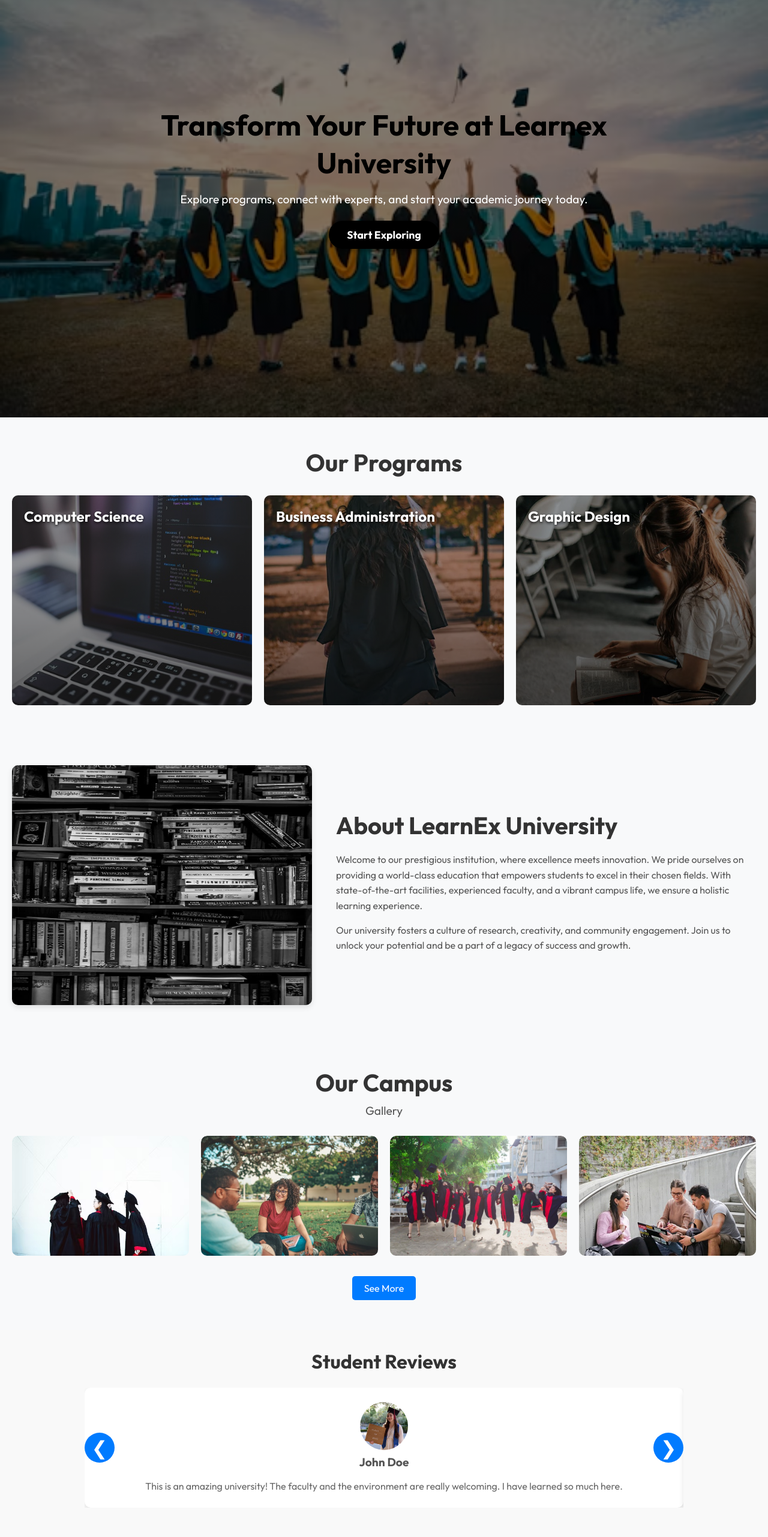
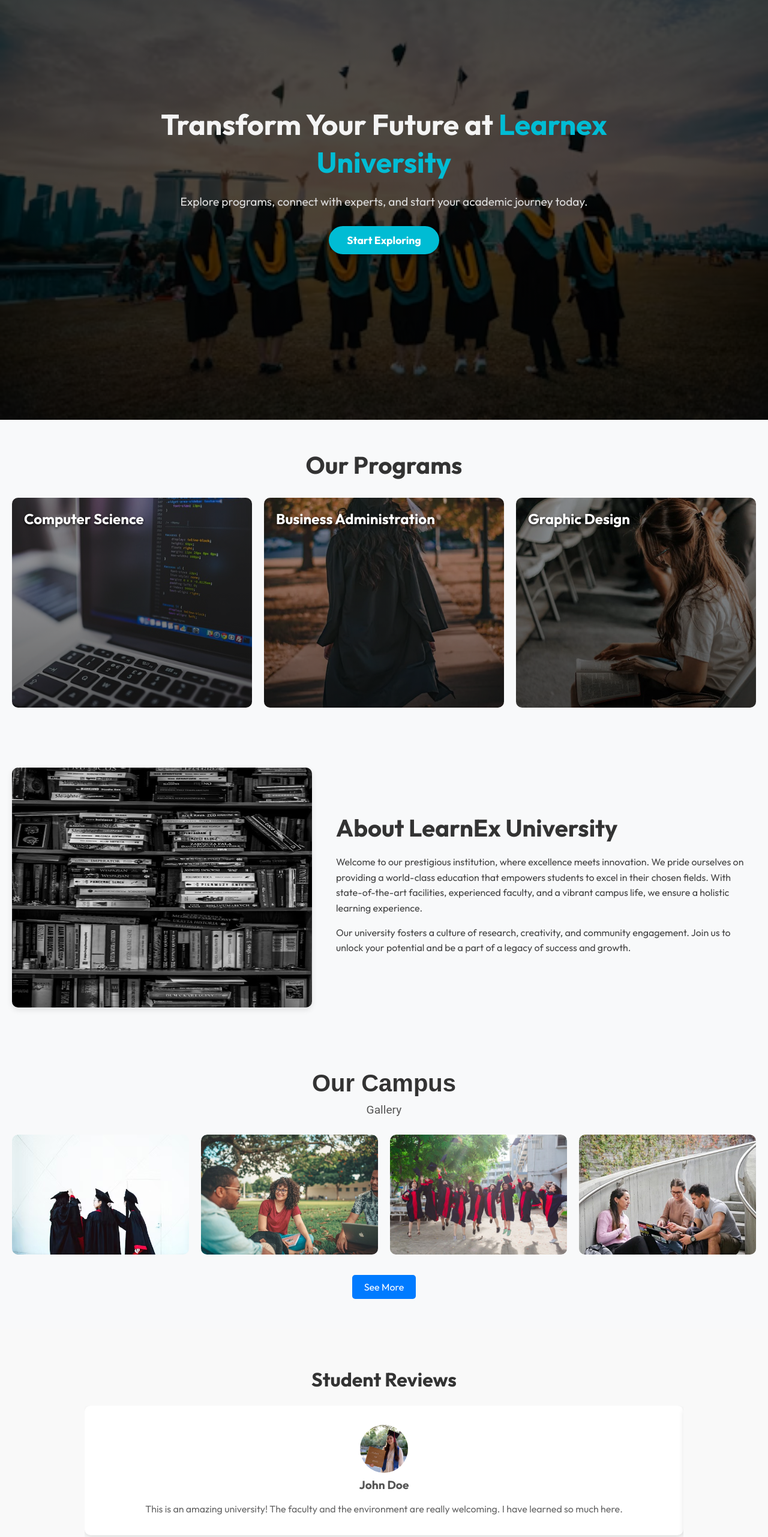
Before and after one commit to abdullahsabirjs/learnex, a React (Vite) app: page / in a window 1280 px wide. Shown: the part 234-2797 px from the top of the page at 60% size. Built offline with nearby package versions, Linux system fonts and the light colour scheme.

Commit message:
some enhancment added

```diff
--- a/src/Components/Navbar/Navbar.jsx
+++ b/src/Components/Navbar/Navbar.jsx
@@ -14,9 +14,11 @@ const Navbar = () => {
   };
 
   return (
-    <nav>
+    <nav className="navbar">
       <div className="navbar-container">
-        <img src={logo} alt="Logo" className="logo" />
+        <a href="#home" className="logo-link">
+          <img src={logo} alt="Logo" className="logo" />
+        </a>
         <button className="menu-toggle" onClick={toggleMenu}>
           ☰
         </button>
--- a/src/Components/Programs/program.jsx
+++ b/src/Components/Programs/program.jsx
@@ -42,6 +42,7 @@ const Program = () => {
             <h3 className="program-name">{program.name}</h3>
             <div className="program-details">
               <p className="program-description">{program.description}</p>
+              <button className="learn-more-btn">Learn More</button>
             </div>
           </div>
         ))}
--- a/src/Components/about/about.css
+++ b/src/Components/about/about.css
@@ -1,4 +1,3 @@
-/* About Section */
 .about-section {
   padding: 50px 20px;
   background-color: #f8f9fa;
@@ -20,10 +19,16 @@
 
 .about-image img {
   width: 100%;
-    height: auto; /* Maintain aspect ratio */
-    max-height: 400px; /* Set a maximum height */
+  height: auto;
+  max-height: 400px;
   border-radius: 10px;
   box-shadow: 0 4px 10px rgba(0, 0, 0, 0.1);
+  transition: transform 0.3s ease, box-shadow 0.3s ease;
+}
+
+.about-image img:hover {
+  transform: scale(1.05);
+  box-shadow: 0 6px 15px rgba(0, 0, 0, 0.2);
 }
 
 .about-content {
@@ -41,8 +46,27 @@
 .about-content p {
   font-size: 1rem;
   line-height: 1.6;
-    color: #555;
+  color: #444;
   margin-bottom: 15px;
+}
+
+.about-content .cta-btn {
+  display: inline-block;
+  margin-top: 20px;
+  padding: 10px 25px;
+  background-color: #007bff;
+  color: white;
+  font-size: 1rem;
+  font-weight: bold;
+  border: none;
+  border-radius: 30px;
+  cursor: pointer;
+  transition: background-color 0.3s ease, transform 0.3s ease;
+}
+
+.about-content .cta-btn:hover {
+  background-color: #0056b3;
+  transform: translateY(-2px);
 }
 
 /* Responsive styles for tablets and below */
@@ -61,12 +85,16 @@
   }
 
   .about-image img {
-      max-height: 300px; /* Adjust image height for smaller screens */
+    max-height: 300px;
   }
 }
 
 /* Responsive styles for mobile devices */
 @media (max-width: 480px) {
+  .about-section {
+    padding: 30px 10px;
+  }
+
   .about-content h2 {
     font-size: 1.8rem;
   }
@@ -76,6 +104,6 @@
   }
 
   .about-image img {
-      max-height: 250px; /* Further adjust image size */
+    max-height: 250px;
   }
 }
--- a/src/Components/campus/campus.css
+++ b/src/Components/campus/campus.css
@@ -9,12 +9,14 @@
   font-size: 2.5rem;
   color: #333;
   margin-bottom: 10px;
+  font-family: 'Poppins', sans-serif;
 }
 
 .campus-heading p {
   font-size: 1.2rem;
   color: #555;
   margin-bottom: 30px;
+  font-family: 'Roboto', sans-serif;
 }
 
 .gallery {
@@ -38,9 +40,26 @@
   transition: transform 0.3s ease, box-shadow 0.3s ease;
 }
 
+.gallery-item::after {
+  content: "";
+  position: absolute;
+  top: 0;
+  left: 0;
+  width: 100%;
+  height: 100%;
+  background: rgba(0, 0, 0, 0.3);
+  opacity: 0;
+  transition: opacity 0.3s ease;
+  border-radius: 10px;
+}
+
 .gallery-item:hover img {
   transform: scale(1.05);
   box-shadow: 0 4px 10px rgba(0, 0, 0, 0.2);
+}
+
+.gallery-item:hover::after {
+  opacity: 1;
 }
 
 .see-more-btn {
@@ -51,13 +70,16 @@
   border: none;
   border-radius: 5px;
   cursor: pointer;
-    transition: background-color 0.3s ease;
+  transition: all 0.3s ease;
 }
 
 .see-more-btn:hover {
   background-color: #0056b3;
+  box-shadow: 0 4px 10px rgba(0, 0, 0, 0.2);
+  transform: scale(1.05);
 }
 
+/* Responsive styles */
 @media (max-width: 768px) {
   .campus-heading h2 {
       font-size: 2rem;
@@ -71,12 +93,12 @@
       grid-template-columns: repeat(auto-fit, minmax(200px, 1fr));
   }
 
+  .gallery-item img {
+      height: 180px;
+  }
+
   .see-more-btn {
       font-size: 0.9rem;
-    }
-
-    .gallery-item img {
-      height: 180px;
   }
 }
 
@@ -85,24 +107,15 @@
       font-size: 1.8rem;
   }
 
-    .campus-heading p {
-      font-size: 0.9rem;
+  .gallery {
+      grid-template-columns: 1fr;
   }
 
-    .gallery {
-      grid-template-columns: 1fr;
+  .gallery-item img {
+      height: 150px;
   }
 
   .see-more-btn {
       font-size: 0.8rem;
   }
-
-    .gallery-item img {
-      height: 150px;
 }
-}
-@media (max-width: 320px) {
-    .gallery-item img {
-      height: 120px;
-    }
-}
--- a/src/Components/home/home.css
+++ b/src/Components/home/home.css
@@ -1,65 +1,72 @@
 .home {
     width: 100%;
     min-height: 100vh;
-    background: linear-gradient(rgba(0, 0, 0, 0.5), rgba(0, 0, 0, 0.5)), url(../../assets/hero.avif);
+    background: linear-gradient(to bottom, rgba(0, 0, 0, 0.7), rgba(0, 0, 0, 0.7)),
+                url(../../assets/hero.avif);
     background-repeat: no-repeat;
     background-size: cover;
-    background-position: center center;
-    color: white;
+    background-position: center;
     display: flex;
     justify-content: center;
     align-items: center;
     text-align: center;
+    color: white;
+    padding: 20px;
   }
+
   .home-text {
     max-width: 800px;
     padding: 20px;
+    animation: fadeIn 1.5s ease-in-out;
   }
 
   .home-text h1 {
     font-size: 3rem;
-    margin-bottom: 15px;
+    margin-bottom: 20px;
     font-weight: bold;
     line-height: 1.3;
-    color: black;
+    color: #f4f4f4;
+  }
+
+  .home-text h1 span {
+    color: #00bcd4; /* Highlighted text */
   }
 
   .home-text p {
     font-size: 1.2rem;
-    margin-bottom: 20px;
+    margin-bottom: 25px;
     line-height: 1.6;
+    color: #ddd;
   }
 
   .btn {
     padding: 12px 30px;
-    background-color: black;
+    background-color: #00bcd4;
     color: white;
     font-size: 1.1rem;
     font-weight: bold;
     border: none;
     border-radius: 30px;
     cursor: pointer;
-    transition: background-color 0.3s ease, transform 0.3s ease;
+    transition: all 0.3s ease;
     box-shadow: 0px 4px 6px rgba(0, 0, 0, 0.3);
   }
+
   .btn:hover {
-    background-color: #333;
-    transform: translateY(-2px);
+    background-color: #0288d1;
+    transform: scale(1.05);
   }
 
   .btn:active {
-    transform: translateY(0);
+    transform: scale(0.98);
   }
 
   @media (max-width: 768px) {
-  .home{
-    min-height: 100vh;
-  }
     .home-text h1 {
       font-size: 2.5rem;
     }
     .home-text p {
-        font-size: 1.2rem;
+      font-size: 1.1rem;
     }
   }
 
@@ -71,3 +78,15 @@
       font-size: 1rem;
     }
   }
+
+  /* Animation */
+  @keyframes fadeIn {
+    0% {
+      opacity: 0;
+      transform: translateY(20px);
+    }
+    100% {
+      opacity: 1;
+      transform: translateY(0);
+    }
+  }
--- a/src/Components/home/home.jsx
+++ b/src/Components/home/home.jsx
@@ -1,17 +1,17 @@
-import React from 'react'
-import './home.css'
-const home = () => {
+import React from 'react';
+import './home.css';
+import heroImage from '../../assets/hero.avif';
+
+const Home = () => {
   return (
-    <div className='home' id='home'>
-        <div className="home-text">
-        <h1>Transform Your Future at Learnex University</h1>
-       <p>Explore programs, connect with experts, and start your academic journey today.</p>
-       <button className='btn'>Start Exploring</button>
+    <div className="home" id="home">
+      <div className="home-text">
+        <h1>Transform Your Future at <span>Learnex University</span></h1>
+        <p>Explore programs, connect with experts, and start your academic journey today.</p>
+        <button className="btn" aria-label="Start Exploring">Start Exploring</button>
+      </div>
+    </div>
+  );
+};
 
-        </div>
-
-    </div>
-  )
-}
-
-export default home
+export default Home;
--- a/src/Components/review/review.css
+++ b/src/Components/review/review.css
@@ -1,8 +1,8 @@
-/* review.css */
 .review-section {
-    padding: 2rem 1rem;
+  padding: 4rem 1rem;
   background-color: #f9f9f9;
   text-align: center;
+  min-height: 500px;
 }
 
 .review-heading {
@@ -16,6 +16,7 @@
   overflow: hidden;
   max-width: 80%;
   margin: 0 auto;
+  min-height: 300px;
 }
 
 .review-slider {
@@ -27,7 +28,7 @@
   flex: 0 0 100%;
   max-width: 100%;
   box-shadow: 0 4px 8px rgba(0, 0, 0, 0.1);
-    padding: 1.5rem;
+  padding: 2rem;
   border-radius: 10px;
   background: #fff;
   text-align: center;
@@ -38,6 +39,7 @@
   flex-direction: column;
   align-items: center;
   margin-bottom: 1rem;
+  position: relative; /* Added for button positioning */
 }
 
 .profile-image {
@@ -62,12 +64,13 @@
 
 .slider-controls {
   position: absolute;
-    top: 50%;
   left: 0;
   right: 0;
+  bottom: -30px; /* Positioned near the profile image */
   display: flex;
   justify-content: space-between;
-    transform: translateY(-50%);
+  z-index: 2;
+  padding: 0 10px;
 }
 
 .prev-btn,
@@ -91,6 +94,40 @@
   background-color: #0056b3;
 }
 
+.prev-btn {
+  position: absolute;
+  left: -70px; /* Left of the profile image */
+  top: 50%; /* Align with profile image */
+  transform: translateY(-50%);
+}
+
+.next-btn {
+  position: absolute;
+  right: -70px; /* Right of the profile image */
+  top: 50%; /* Align with profile image */
+  transform: translateY(-50%);
+}
+
+.slider-indicators {
+  display: flex;
+  justify-content: center;
+  margin-top: 1rem;
+}
+
+.indicator {
+  width: 10px;
+  height: 10px;
+  background-color: #ccc;
+  border-radius: 50%;
+  margin: 0 5px;
+  cursor: pointer;
+  transition: background-color 0.3s;
+}
+
+.indicator.active {
+  background-color: #007bff;
+}
+
 @media (max-width: 768px) {
   .review-heading {
     font-size: 1.5rem;
@@ -110,8 +147,16 @@
 
   .prev-btn,
   .next-btn {
-      font-size: 1.5rem;
-      width: 40px;
-      height: 40px;
+    font-size: 1.2rem;
+    width: 35px;
+    height: 35px;
+  }
+
+  .prev-btn {
+    left: -50px; /* Adjusted for smaller screens */
+  }
+
+  .next-btn {
+    right: -50px; /* Adjusted for smaller screens */
   }
 }
--- a/src/Components/review/review.jsx
+++ b/src/Components/review/review.jsx
@@ -55,12 +55,30 @@ const StudentReviewSection = () => {
           ))}
         </div>
         <div className="slider-controls">
-          <button className="prev-btn" onClick={prevReview}>
+          <button
+            className="prev-btn"
+            onClick={prevReview}
+            aria-label="Previous Review"
+          >
             ❮
           </button>
-          <button className="next-btn" onClick={nextReview}>
+          <button
+            className="next-btn"
+            onClick={nextReview}
+            aria-label="Next Review"
+          >
             ❯
           </button>
+        </div>
+        <div className="slider-indicators">
+          {reviews.map((_, index) => (
+            <span
+              key={index}
+              className={`indicator ${index === currentIndex ? 'active' : ''}`}
+              onClick={() => setCurrentIndex(index)}
+              aria-label={`Go to review ${index + 1}`}
+            ></span>
+          ))}
         </div>
       </div>
     </section>
```
Also changed, not shown: src/Components/Navbar/Navbar.css (+39 -9 lines), src/Components/Programs/program.css (+44 -2 lines), src/Components/campus/campus.jsx (+4 -4 lines), 18 other files (tests, documents, lock files or other folders). Lines whose indentation alone changed are shown as unchanged.
